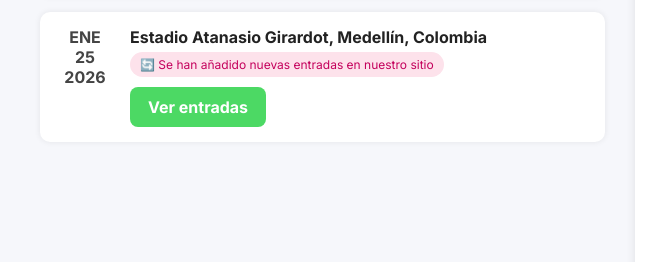
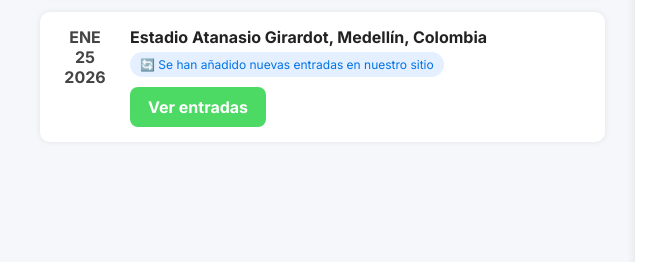
Before and after one commit to nohita2710/crecerenlinea, a plain HTML site: page evento.html in a window 1280 px wide. Shown: the part 590-852 px from the top of the page, 0-650 px from the left. Drawn offline with Linux system fonts and the light colour scheme; grey boxes are pictures that could not be loaded.

Commit message:
Update evento.html

```diff
--- a/evento.html
+++ b/evento.html
@@ -216,7 +216,7 @@
         </div>
         <div class="event-info">
           <h4>Estadio Atanasio Girardot, Medellín, Colombia</h4>
-          <div class="tag">🔄 Se han añadido nuevas entradas en nuestro sitio</div><br>
+          <div class="tag tag-blue">🔄 Se han añadido nuevas entradas en nuestro sitio</div><br>
           <a href="e.html" class="buy-button">Ver entradas</a>
         </div>
       </div>
```
